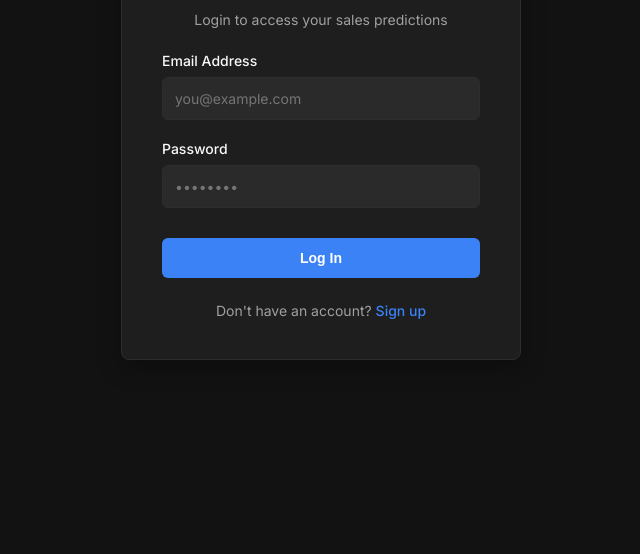
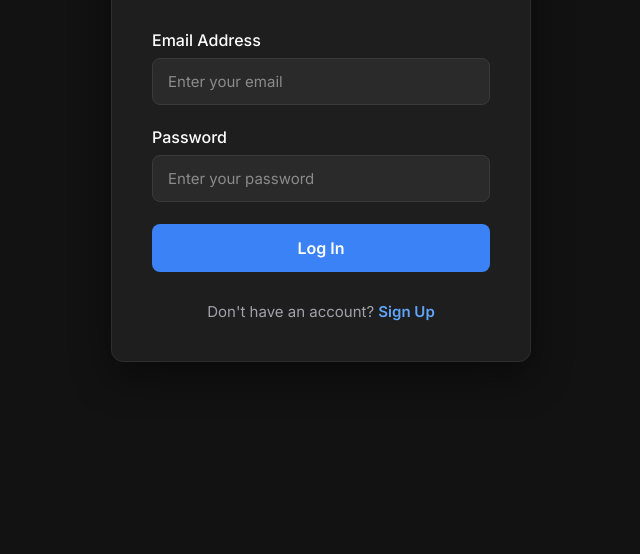
Before and after one commit to Tanishq-sahu31/Sales-Analytics-Prediction-Dashboard_, a plain HTML site: page frontend/login.html in a window 1280 px wide. Shown: the part 286-840 px from the top of the page, without its empty margins (319-959 px from the left). After the commit the page ends 800 px from the top, so only its background shows below. Drawn offline with Linux system fonts and the light colour scheme.

Commit message:
Updated dashboard UI

```diff
--- a/frontend/login.html
+++ b/frontend/login.html
@@ -4,191 +4,215 @@
   <meta charset="UTF-8">
   <meta name="viewport" content="width=device-width, initial-scale=1.0">
   <title>Login - Sales Analytics & Prediction Dashboard</title>
+
   <link href="https://fonts.googleapis.com/css2?family=Inter:wght@300;400;500;600;700&display=swap" rel="stylesheet">
+
   <style>
-    /* Force sleek dark theme values by default */
-    :root {
-      --bg-color: #121212;
-      --card-bg: #1e1e1e;
-      --text-main: #f8f9fa;
-      --text-muted: #a0a0a0;
-      --border-color: #2d2d2d;
-      --primary-color: #3b82f6;
-      --primary-hover: #60a5fa;
-      --transition-speed: 0.15s;
+    *{
+      margin:0;
+      padding:0;
+      box-sizing:border-box;
+      font-family:'Inter',sans-serif;
     }
 
-    body {
-      display: flex;
-      justify-content: center;
-      align-items: center;
-      min-height: 100vh;
-      background-color: var(--bg-color);
-      color: var(--text-main);
-      font-family: 'Inter', sans-serif;
-      margin: 0;
-      padding: 20px;
+    body{
+      display:flex;
+      justify-content:center;
+      align-items:center;
+      min-height:100vh;
+      background:#121212;
+      color:#fff;
     }
 
-    /* Sleek card container */
-    .auth-card {
-      background-color: var(--card-bg);
-      border: 1px solid var(--border-color);
-      border-radius: 8px;
-      padding: 40px;
-      width: 100%;
-      max-width: 400px;
-      box-sizing: border-box;
-      box-shadow: 0 8px 24px rgba(0, 0, 0, 0.3);
+    .auth-card{
+      width:420px;
+      background:#1e1e1e;
+      border:1px solid #2e2e2e;
+      border-radius:12px;
+      padding:40px;
+      box-shadow:0 15px 40px rgba(0,0,0,.45);
     }
 
-    .auth-title {
-      font-size: 24px;
-      font-weight: 600;
-      margin-bottom: 8px;
-      text-align: center;
-      color: var(--text-main);
+    .auth-title{
+      text-align:center;
+      font-size:32px;
+      font-weight:700;
+      color:#fff;
+      margin-bottom:10px;
     }
 
-    .auth-subtitle {
-      font-size: 14px;
-      color: var(--text-muted);
-      margin-bottom: 24px;
-      text-align: center;
+    .auth-subtitle{
+      text-align:center;
+      color:#a1a1aa;
+      margin-bottom:35px;
+      font-size:15px;
     }
 
-    .form-group {
-      margin-bottom: 20px;
+    .alert{
+      display:none;
+      padding:12px;
+      border-radius:8px;
+      margin-bottom:20px;
+      font-size:14px;
     }
 
-    .form-label {
-      display: block;
-      font-size: 14px;
-      font-weight: 500;
-      margin-bottom: 8px;
-      color: var(--text-main);
+    .alert-error{
+      background:#3b0d11;
+      border:1px solid #dc3545;
+      color:#ffb3ba;
     }
 
-    .form-input {
-      width: 100%;
-      padding: 12px;
-      border: 1px solid var(--border-color);
-      border-radius: 6px;
-      background-color: #2a2a2a; /* Slightly lighter gray for typing contrast */
-      color: #ffffff;
-      box-sizing: border-box;
-      font-size: 14px;
-      font-family: inherit;
-      transition: border-color var(--transition-speed) ease;
+    .alert-success{
+      background:#0d3b20;
+      border:1px solid #28a745;
+      color:#a7f3d0;
     }
 
-    .form-input:focus {
-      outline: none;
-      border-color: var(--primary-color);
+    .form-group{
+      margin-bottom:22px;
     }
 
-    /* Sleek blue login button */
-    .btn-submit {
-      width: 100%;
-      padding: 12px;
-      background-color: var(--primary-color);
-      color: #ffffff;
-      border: none;
-      border-radius: 6px;
-      font-weight: 600;
-      cursor: pointer;
-      font-size: 14px;
-      margin-top: 10px;
-      transition: background-color var(--transition-speed) ease;
+    .form-label{
+      display:block;
+      margin-bottom:8px;
+      font-weight:500;
+      color:#fff;
     }
 
-    .btn-submit:hover {
-      background-color: var(--primary-hover);
+    .form-input{
+      width:100%;
+      padding:13px 15px;
+      border-radius:8px;
+      border:1px solid #3a3a3a;
+      background:#2a2a2a;
+      color:#fff;
+      font-size:15px;
+      transition:.2s;
     }
 
-    .auth-footer {
-      text-align: center;
-      margin-top: 24px;
-      font-size: 14px;
-      color: var(--text-muted);
+    .form-input::placeholder{
+      color:#8b8b8b;
     }
 
-    .auth-footer a {
-      color: var(--primary-color);
-      text-decoration: none;
-      font-weight: 500;
+    .form-input:focus{
+      outline:none;
+      border-color:#3b82f6;
+      box-shadow:0 0 0 3px rgba(59,130,246,.2);
     }
 
-    .auth-footer a:hover {
-      text-decoration: underline;
+    .btn-submit{
+      width:100%;
+      padding:14px;
+      border:none;
+      border-radius:8px;
+      background:#3b82f6;
+      color:#fff;
+      font-size:16px;
+      font-weight:600;
+      cursor:pointer;
+      transition:.2s;
     }
 
-    /* Error and success banner layouts */
-    .alert {
-      padding: 10px 12px;
-      border-radius: 6px;
-      font-size: 13px;
-      margin-bottom: 20px;
-      display: none;
+    .btn-submit:hover{
+      background:#2563eb;
     }
 
-    .alert-error {
-      background-color: rgba(220, 53, 69, 0.15);
-      border: 1px solid #dc3545;
-      color: #ea868f;
+    .auth-footer{
+      text-align:center;
+      margin-top:30px;
+      color:#a1a1aa;
+      font-size:15px;
     }
 
-    .alert-success {
-      background-color: rgba(25, 135, 84, 0.15);
-      border: 1px solid #198754;
-      color: #75b798;
+    .auth-footer a{
+      color:#60a5fa;
+      text-decoration:none;
+      font-weight:600;
+    }
+
+    .auth-footer a:hover{
+      text-decoration:underline;
     }
   </style>
+
 </head>
 <body>
 
 <div class="auth-card">
+
   <h2 class="auth-title">Welcome Back</h2>
-    <p class="auth-subtitle">Login to access your sales predictions</p>
 
-    <!-- Error/Success notification banner -->
+  <p class="auth-subtitle">
+    Login to access your Sales Analytics Dashboard
+  </p>
+
   <div id="alert-box" class="alert"></div>
 
   <form action="/auth/login" method="POST">
+
     <div class="form-group">
-        <label for="email" class="form-label">Email Address</label>
-        <input type="email" id="email" name="email" class="form-input" placeholder="you@example.com" required>
+      <label class="form-label">Email Address</label>
+
+      <input
+        type="email"
+        name="email"
+        class="form-input"
+        placeholder="Enter your email"
+        required>
     </div>
 
     <div class="form-group">
-        <label for="password" class="form-label">Password</label>
-        <input type="password" id="password" name="password" class="form-input" placeholder="••••••••" required>
+
+      <label class="form-label">Password</label>
+
+      <input
+        type="password"
+        name="password"
+        class="form-input"
+        placeholder="Enter your password"
+        required>
+
     </div>
 
-      <button type="submit" class="btn-submit">Log In</button>
+    <button class="btn-submit">
+      Log In
+    </button>
+
   </form>
 
   <div class="auth-footer">
-      Don't have an account? <a href="/signup">Sign up</a>
+    Don't have an account?
+    <a href="/signup">Sign Up</a>
   </div>
+
 </div>
 
 <script>
-    // Extract query parameters from URL redirects
+
 const urlParams = new URLSearchParams(window.location.search);
-    const error = urlParams.get('error');
-    const success = urlParams.get('success');
-    const alertBox = document.getElementById('alert-box');
 
-    if (error) {
+const error = urlParams.get("error");
+const success = urlParams.get("success");
+
+const alertBox = document.getElementById("alert-box");
+
+if(error){
+
     alertBox.innerText = error;
     alertBox.className = "alert alert-error";
     alertBox.style.display = "block";
-    } else if (success) {
+
+}
+
+if(success){
+
     alertBox.innerText = success;
     alertBox.className = "alert alert-success";
     alertBox.style.display = "block";
+
 }
+
 </script>
+
 </body>
 </html>
```
Lines whose indentation alone changed are shown as unchanged.
